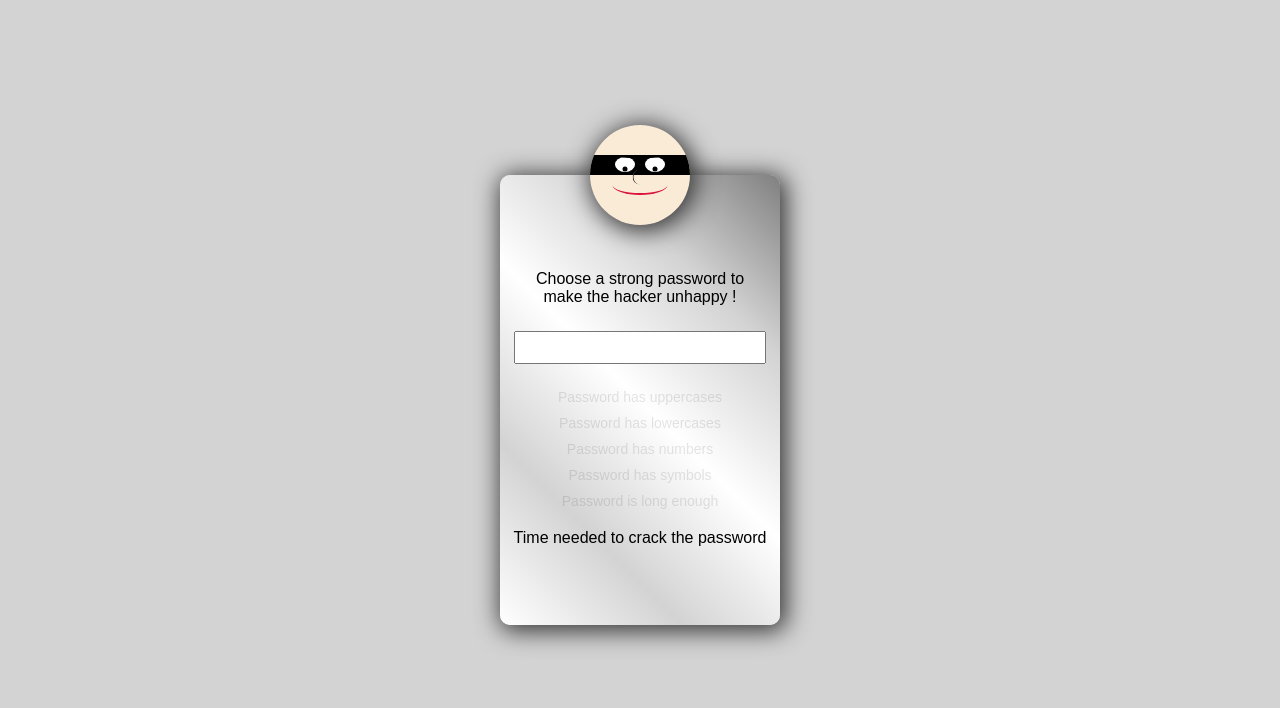
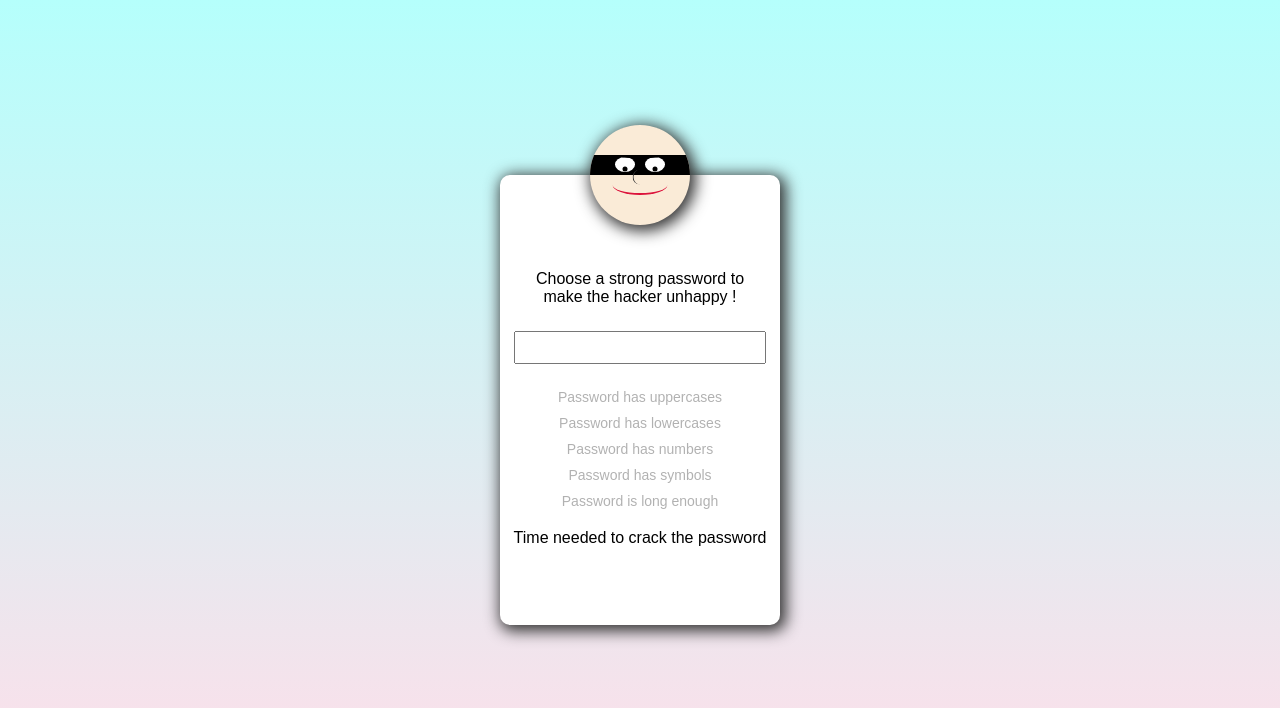
Before and after one commit to fabiandeneuville/passwordStrengthChecker, a website: page index.html in a window 1280 px wide. Drawn offline with Linux system fonts and the light colour scheme.

Commit message:
Minor style modification

```diff
--- a/style/style.css
+++ b/style/style.css
@@ -12,14 +12,15 @@ body {
     justify-content: space-evenly;
     align-items: center;
     transition: all 1s ease;
-    background-color: lightgray;
+    background-color: #FFDEE9;
+    background-image: linear-gradient(0deg, #FFDEE9 0%, #B5FFFC 100%);
 }
 
 .main-container {
     width: 280px;
     height: 450px;
-    background: linear-gradient(45deg, white, lightgray, white, lightgray, gray);
-    box-shadow: 3px 3px 25px 3px #333;
+    background: white;
+    box-shadow: 3px 3px 15px 3px #333;
     border-radius: 10px;
 }
 
@@ -42,7 +43,7 @@ body {
     top: 50%;
     left: 50%;
     transform: translate(-50%, -50%);
-    box-shadow: 3px 3px 25px 3px #333;
+    box-shadow: 3px 3px 15px 3px #333;
     border-radius: 50%;
     overflow: hidden;
 }
@@ -147,7 +148,7 @@ body {
     font-family: Arial, Helvetica, sans-serif;
     font-size: 14px;
     text-align: center;
-    opacity: 0.1;
+    opacity: 0.3;
 }
 
 .form {
--- a/ts/index.ts
+++ b/ts/index.ts
@@ -96,7 +96,7 @@ function displayText(input : HTMLInputElement, text: HTMLParagraphElement, regex
         text.style.opacity = "1";
         text.style.color = "green";
     } else {
-        text.style.opacity = "0.1";
+        text.style.opacity = "0.3";
         text.style.color = "black";
     }
 
```
